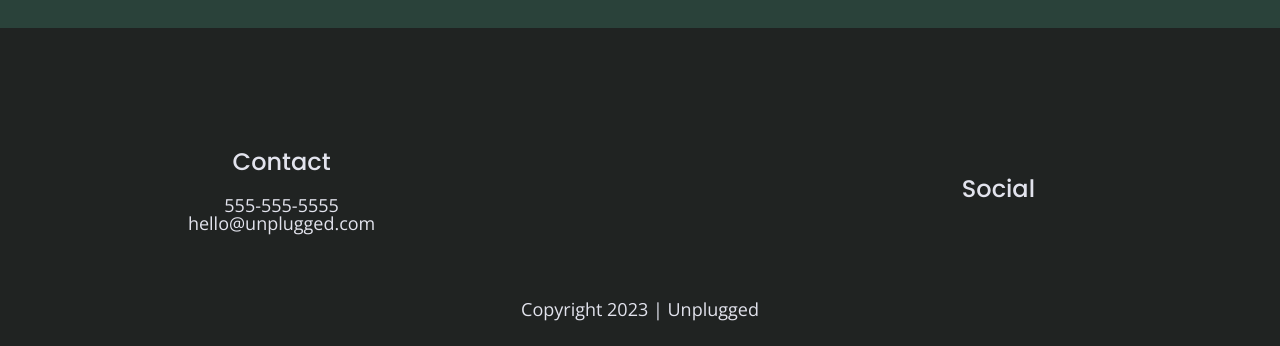
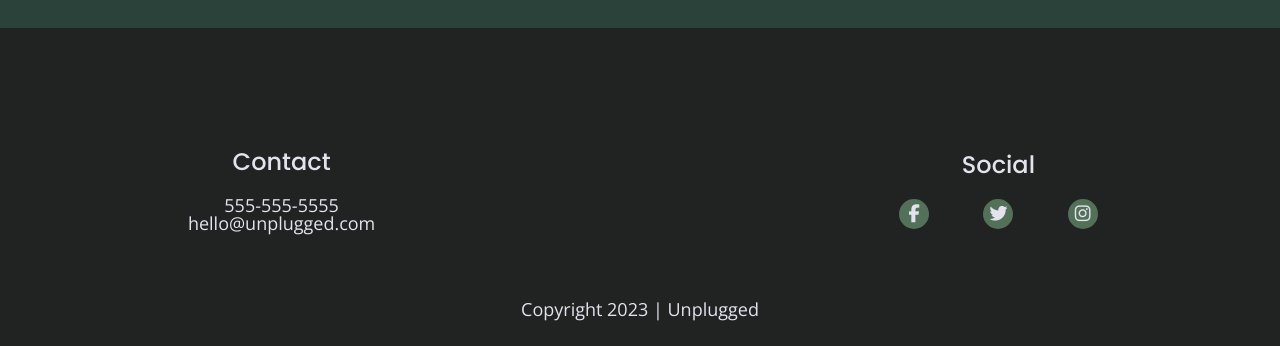
Before and after one commit to KellyW01/unplugged-site, a website built with Parcel: page index.html in a window 1280 px wide. Shown: the part 2255-2601 px from the top of the page. Built offline with nearby package versions, Linux system fonts and the light colour scheme.

Commit message:
Added social icons

```diff
--- a/css/main.css
+++ b/css/main.css
@@ -265,22 +265,25 @@ footer p{
 }
 
 footer .social {
-  display: flex;
-  flex-wrap: wrap;
-  justify-content: center;
   width: 60%;
 }
 
 footer .social-icons {
   display: flex;
-  justify-content: space-around;
+  justify-content: space-evenly;
   align-items: center;
+
 }
 
 footer .social-icons p {
   display: flex;
   justify-content: center;
   align-items: center;
+  border: #527158 solid 5px;
+  border-radius: 100px;
+  width: 20px;
+  height: 20px;
+  background-color: #527158;
 }
 
 
@@ -845,7 +848,9 @@ iframe{
   .features-items article {
     flex-basis: 27%;
   }
-
+  .social{
+    width: 60%;
+  }
 
    /* ==========================================================================
    About Page
--- a/index.html
+++ b/index.html
@@ -23,7 +23,7 @@
   <!--fonts-->
   <link rel="preconnect" href="https://fonts.googleapis.com">
   <link rel="preconnect" href="https://fonts.gstatic.com" crossorigin>
-	<!-- Google Fonts -->
+  <!-- Google Fonts -->
   <link href="https://fonts.googleapis.com/css?family=Open+Sans:400,700|Poppins:500,700" rel="stylesheet">
 
   <script src="https://kit.fontawesome.com/de4fc92636.js" crossorigin="anonymous"></script>
@@ -138,7 +138,7 @@
     <section class="reviews">
       <div class="content-wrapper">
 
-          <h2>Be a better team in 5 days, like this one.</h2>
+        <h2>Be a better team in 5 days, like this one.</h2>
 
         <article>
           <figure>
@@ -182,13 +182,13 @@
           <h4>Social</h4>
           <div class="social-icons">
             <p>
-              <a href="https://www.facebook.com/yoursite" target="_blank" img src="" alt="facebook icon"></a>
+              <a href="https://www.facebook.com/yoursite"><i class="fab fa-facebook-f"></i></a>
             </p>
             <p>
-              <a href="https://www.twitter.com/yoursite" target="_blank" img src="" alt="twitter icon"></a>
+              <a href="https://www.twitter.com/yoursite"><i class="fab fa-twitter"></i></a>
             </p>
             <p>
-              <a href="https://www.instagram.com/yoursite" target="_blank" img src="" alt="instagram icon"></a>
+              <a href="https://www.instagram.com/yoursite"><i class="fab fa-instagram"></i></a>
             </p>
           </div>
         </div>
```
Also changed, not shown: about/index.html (+3 -3 lines), faq/index.html (+3 -3 lines).
